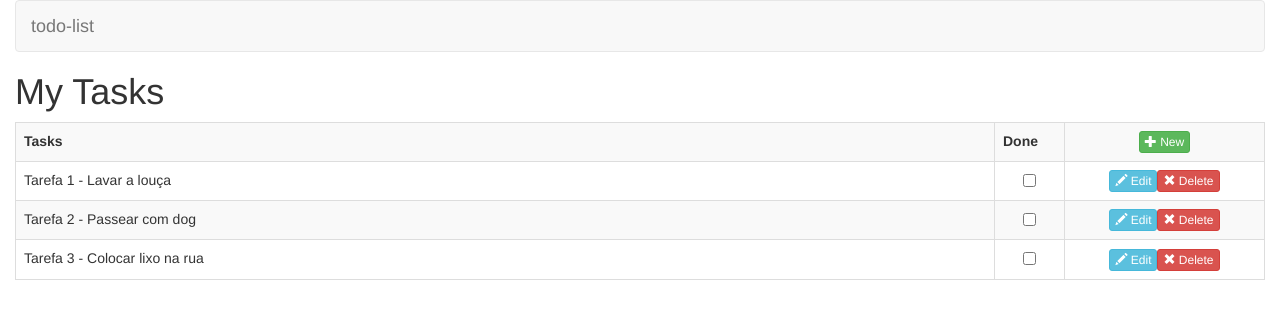
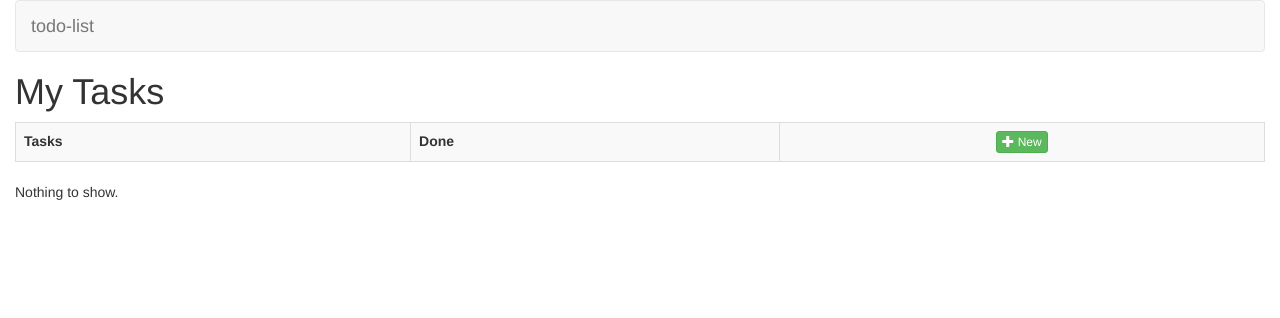
Before and after one commit to Mussesan/angular_projects, an Angular app in the folder projetos/todo-list/: page /tasks/list-task in a window 1280 px wide. Shown: the top 318 px of the page. Built offline with nearby package versions, Linux system fonts and the light colour scheme.

Commit message:
atualizado componente adicionar tarefas

```diff
--- a/projetos/todo-list/src/app/app-routing.module.ts
+++ b/projetos/todo-list/src/app/app-routing.module.ts
@@ -1,12 +1,11 @@
 import { NgModule } from "@angular/core";
 import { Routes, RouterModule, Router } from '@angular/router';
-
 import { TaskRoutes } from "./tasks";
 
 export const routes: Routes = [
     {
         path: '',
-        redirectTo: '/tasks/list-task',
+        redirectTo: 'tasks/list-task',
         pathMatch: 'full'
     },
     ...TaskRoutes
--- a/projetos/todo-list/src/app/tasks/add-task/add-task.component.html
+++ b/projetos/todo-list/src/app/tasks/add-task/add-task.component.html
@@ -1,4 +1,4 @@
-<h1>Make a Promise</h1>
+<h1>Make a Goal</h1>
 
 <div class="well">
     <form #formTask="ngForm">
@@ -7,14 +7,15 @@
             <input
             type="text"
             class="form-control"
-            id="nome"
-            name="nome"
+            id="name"
+            name="name"
             minlength="5"
-            required
             [(ngModel)]="task.name"
-            #nome
-            >
-            <div class="alert alert-danger">
+            #name="ngModel"
+            required>
+
+            <div *ngIf="name.errors && (name.dirty || name.touched)"
+            class="alert alert-danger">
                 <div>
                     Write here, some task.
                 </div>
@@ -24,8 +25,11 @@
             </div>
         </div>
         <div class="form-group text-center">
-            <input type="submit" class="btn btn-success" value="Submit" >
-            <a class="btn btn-default" [routerLink]="['/tasks/list-task']">
+            <input [disabled]="!formTask.form.valid"
+            type="submit" class="btn btn-success" value="Submit" >
+
+            <a [routerLink="['/tasks']"
+            class="btn btn-default" [routerLink]="['/tasks/list-task']">
                 <span class="glyphicon glyphicon-chevron-left" aria-hidden="true"></span> Back
             </a>
         </div>
--- a/projetos/todo-list/src/app/tasks/add-task/add-task.component.ts
+++ b/projetos/todo-list/src/app/tasks/add-task/add-task.component.ts
@@ -23,7 +23,9 @@ export class AddTaskComponent implements OnInit {
   }
 
   add(): void {
-    if (this.formTask.form.valid) {
+    if (!this.formTask.form.valid) {
+      window.alert("Hello world!");
+    } else {
       this.taskService.addTask(this.task);
       this.router.navigate(["/tasks"]);
     }
--- a/projetos/todo-list/src/app/tasks/list-task/list-task.component.html
+++ b/projetos/todo-list/src/app/tasks/list-task/list-task.component.html
@@ -13,15 +13,15 @@
             </th>
         </tr>
         <tr *ngFor="let task of tasks">
-            <td [class.success]="!task.done">
+            <td [class.success]="task.done">
                 {{task.name}}
             </td>
-            <td style="width: 70px" class="text-center" [class.success]="!task.done">
+            <td style="width: 70px" class="text-center" [class.success]="task.done">
                 <input type="checkbox"
                 [value]="task.id"
-                [checked]="!task.done">
+                [checked]="task.done">
             </td>
-            <td class="text-center justify-content-around" style="width: 200px" [class.success]="!task.done">
+            <td class="text-center justify-content-around" style="width: 200px" [class.success]="task.done">
                 <a title="Editar" alt="Editar" class="btn btn-xs btn-info">
                     <span class="glyphicon glyphicon-pencil" aria-hidden="true"></span> Edit
                 </a>
--- a/projetos/todo-list/src/app/tasks/list-task/list-task.component.ts
+++ b/projetos/todo-list/src/app/tasks/list-task/list-task.component.ts
@@ -16,14 +16,11 @@ export class ListTaskComponent implements OnInit {
   ngOnInit(): void {
     this.tasks = this.listAll();
     this.tasks = [
-      new Task(1, "Tarefa 1 - Lavar a louça", true),
-      new Task(2, "Tarefa 2 - Passear com dog", true),
-      new Task(3, "Tarefa 3 - Colocar lixo na rua", true),
+
     ]
   }
 
   listAll(): Task[] {
     return this.taskService.listAll();
   }
-
 }
--- a/projetos/todo-list/src/app/tasks/tasks.module.ts
+++ b/projetos/todo-list/src/app/tasks/tasks.module.ts
@@ -4,8 +4,8 @@ import { RouterModule } from '@angular/router';
 import { FormsModule } from '@angular/forms';
 
 import { TaskService } from './shared';
-import { ListTaskComponent } from './list-task/list-task.component';
-import { AddTaskComponent } from './add-task/add-task.component';
+import { ListTaskComponent } from './list-task';
+import { AddTaskComponent } from './add-task';
 
 @NgModule({
   imports: [
--- a/projetos/todo-list/src/index.html
+++ b/projetos/todo-list/src/index.html
@@ -2,7 +2,7 @@
 <html lang="en">
 <head>
   <meta charset="utf-8">
-  <title>TodoList</title>
+  <title>My To-do List</title>
   <base href="/">
   <meta name="viewport" content="width=device-width, initial-scale=1">
   <link rel="icon" type="image/x-icon" href="favicon.ico">
```
